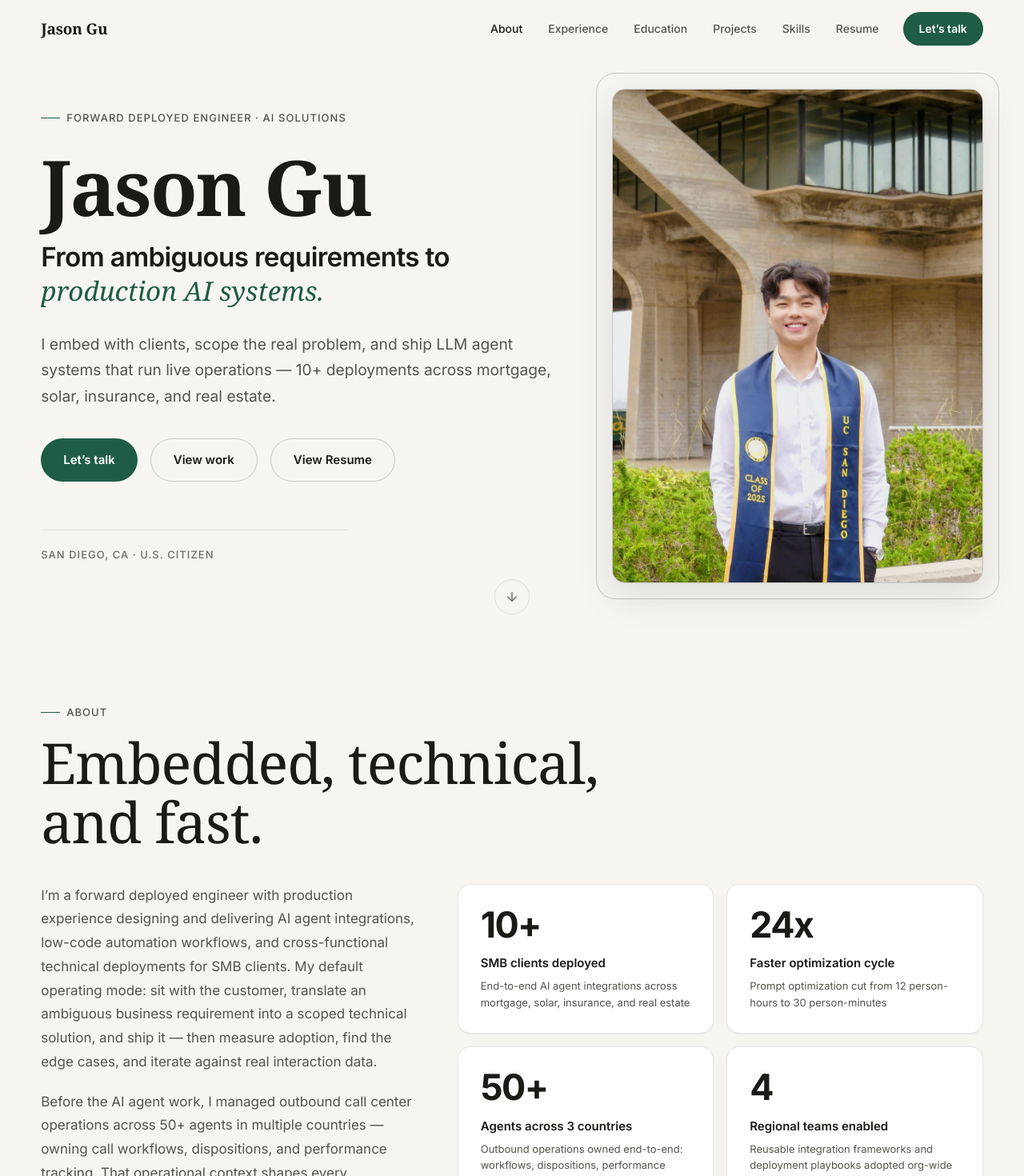
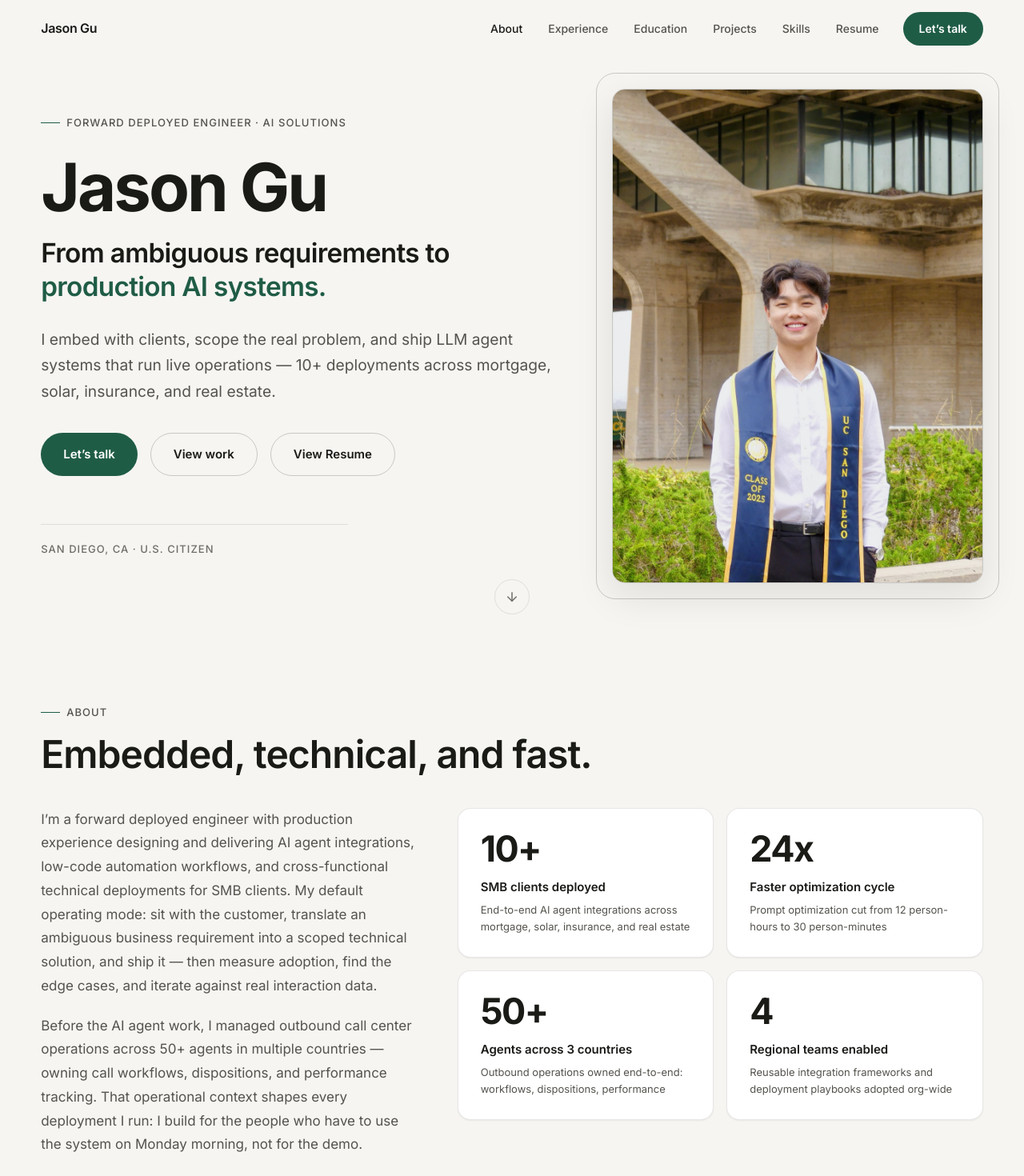
Before and after one commit to JingChengGu/JingChengGu.github.io, a React (Vite) app: page / in a window 1280 px wide. Shown: the top 1470 px of the page at 80% size. Built offline with nearby package versions, Linux system fonts and the light colour scheme.

Commit message:
Revert "Typography: Fraunces display serif for name, section headers, accents; larger type scale"
This reverts commit 92c322a1061b67c6e1d45c749c329e3a65d8752a.

```diff
--- a/package.json
+++ b/package.json
@@ -10,7 +10,6 @@
     "preview": "vite preview"
   },
   "dependencies": {
-    "@fontsource-variable/fraunces": "^5.2.9",
     "@fontsource/inter": "^5.1.0",
     "lucide-react": "^0.454.0",
     "motion": "^11.11.17",
--- a/src/components/layout/Nav.module.css
+++ b/src/components/layout/Nav.module.css
@@ -26,10 +26,9 @@
 }
 
 .wordmark {
-  font-family: var(--font-display);
-  font-size: 1.1875rem;
+  font-size: 1rem;
   font-weight: 600;
-  letter-spacing: -0.01em;
+  letter-spacing: var(--tracking-heading);
   padding: 0.5rem 0;
 }
 
--- a/src/components/sections/Contact.module.css
+++ b/src/components/sections/Contact.module.css
@@ -21,16 +21,13 @@
 }
 
 .headline {
-  font-family: var(--font-display);
-  font-size: clamp(2.25rem, 4.5vw, 4rem);
-  font-weight: 600;
-  letter-spacing: -0.015em;
-  line-height: 1.06;
+  font-size: clamp(2rem, 4.5vw, 3.75rem);
+  font-weight: 700;
+  letter-spacing: var(--tracking-display);
+  line-height: 1.08;
 }
 
 .accent {
-  font-style: italic;
-  font-weight: 560;
   color: var(--accent);
 }
 
--- a/src/components/sections/Hero.module.css
+++ b/src/components/sections/Hero.module.css
@@ -52,11 +52,10 @@
 }
 
 .name {
-  font-family: var(--font-display);
-  font-size: clamp(3rem, 7.5vw, 6.75rem);
-  font-weight: 620;
-  letter-spacing: -0.02em;
-  line-height: 1;
+  font-size: clamp(2.5rem, 6.5vw, 5.5rem);
+  font-weight: 700;
+  letter-spacing: var(--tracking-display);
+  line-height: 1.02;
 }
 
 .subhead {
@@ -69,10 +68,6 @@
 }
 
 .accent {
-  font-family: var(--font-display);
-  font-style: italic;
-  font-weight: 560;
-  letter-spacing: 0;
   color: var(--accent);
 }
 
--- a/src/components/ui/SectionHeading.module.css
+++ b/src/components/ui/SectionHeading.module.css
@@ -7,11 +7,10 @@
 }
 
 .title {
-  font-family: var(--font-display);
-  font-size: clamp(2.5rem, 5.5vw, 4.5rem);
-  font-weight: 580;
-  letter-spacing: -0.015em;
-  line-height: 1.05;
+  font-size: clamp(1.875rem, 4vw, 3rem);
+  font-weight: 600;
+  letter-spacing: var(--tracking-heading);
+  line-height: 1.1;
 }
 
 .lede {
--- a/src/main.tsx
+++ b/src/main.tsx
@@ -5,8 +5,6 @@ import '@fontsource/inter/400.css'
 import '@fontsource/inter/500.css'
 import '@fontsource/inter/600.css'
 import '@fontsource/inter/700.css'
-import '@fontsource-variable/fraunces/opsz.css'
-import '@fontsource-variable/fraunces/opsz-italic.css'
 import './styles/tokens.css'
 import './styles/reset.css'
 import './styles/global.css'
--- a/src/styles/tokens.css
+++ b/src/styles/tokens.css
@@ -31,7 +31,6 @@
 
   /* Type */
   --font-sans: 'Inter', -apple-system, BlinkMacSystemFont, 'Segoe UI', sans-serif;
-  --font-display: 'Fraunces Variable', Georgia, 'Times New Roman', serif;
   --tracking-display: -0.035em;
   --tracking-heading: -0.02em;
   --tracking-label: 0.08em;
```
Also changed, not shown: 1 other file (tests, documents, lock files or other folders).
